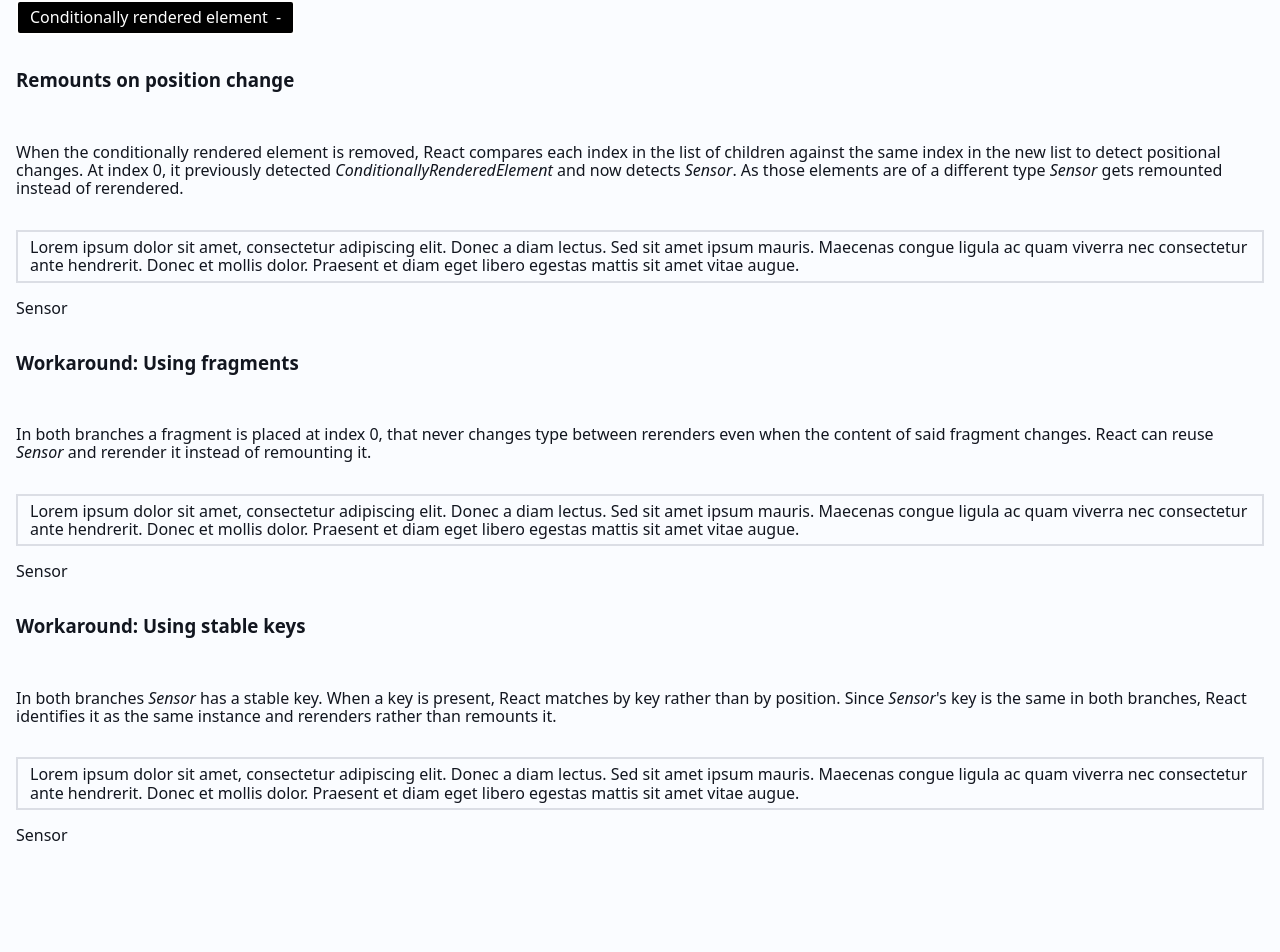
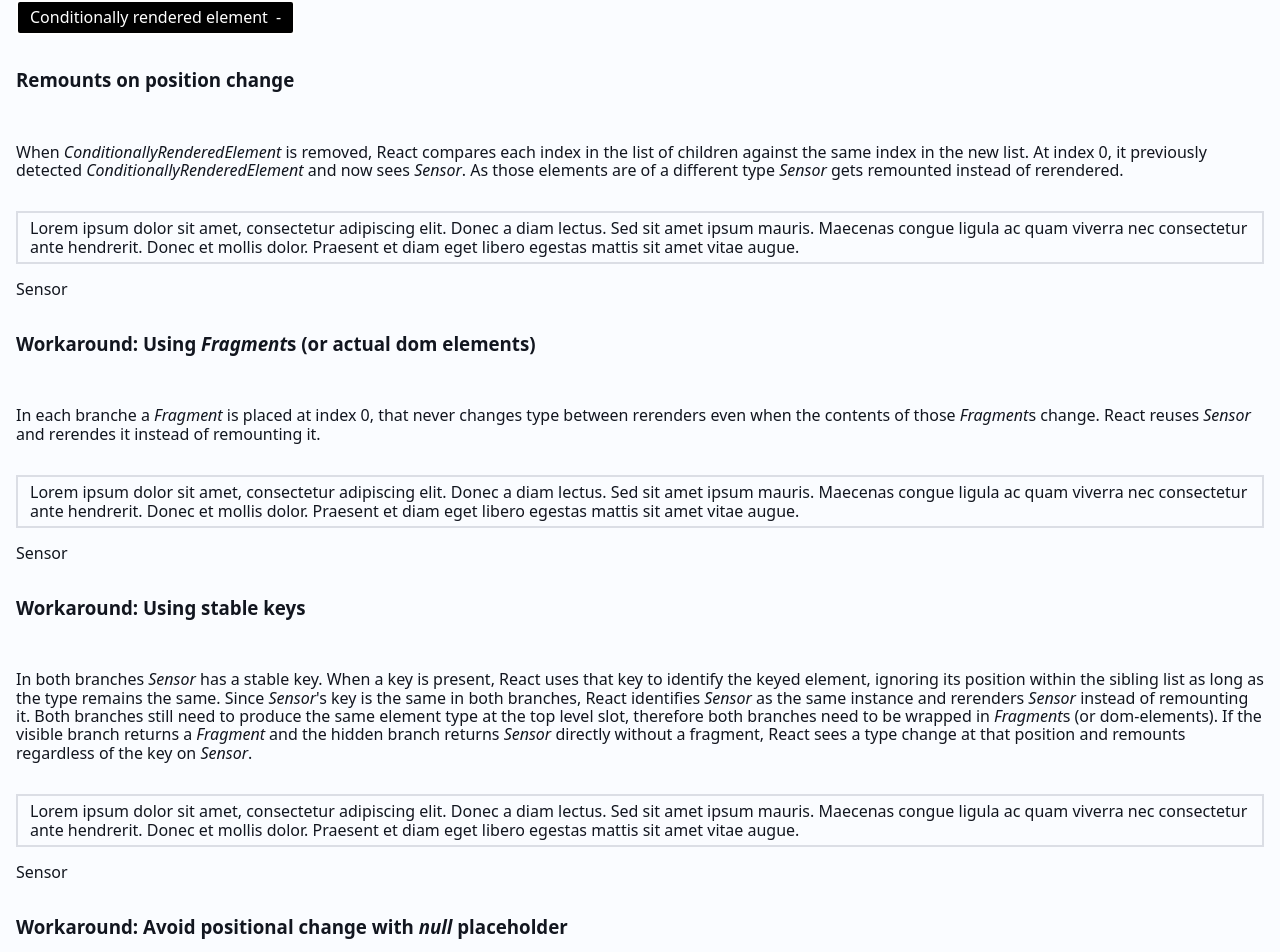
Before and after one commit to maurer2/mount-surprisius, a React (Vite) app: page / in a window 1280 px wide. Shown: the part 168-1120 px from the top of the page. Before the commit the page ends 1014 px from the top, so only its background shows below. Built offline with nearby package versions, Linux system fonts and the light colour scheme.

Commit message:
Extended positional change example

```diff
--- a/src/features/home/components/PositionalChange/index.tsx
+++ b/src/features/home/components/PositionalChange/index.tsx
@@ -59,11 +59,10 @@ export function PositionalChange() {
 
       <h3>Remounts on position change</h3>
       <p>
-        When the conditionally rendered element is removed, React compares each index in the list of
-        children against the same index in the new list to detect positional changes. At index 0, it
-        previously detected <em>ConditionallyRenderedElement</em> and now detects <em>Sensor</em>.
-        As those elements are of a different type <em>Sensor</em> gets remounted instead of
-        rerendered.
+        When <em>ConditionallyRenderedElement</em> is removed, React compares each index in the list
+        of children against the same index in the new list. At index 0, it previously detected{' '}
+        <em>ConditionallyRenderedElement</em> and now sees <em>Sensor</em>. As those elements are of
+        a different type <em>Sensor</em> gets remounted instead of rerendered.
       </p>
       {isVisible ? (
         <>
@@ -71,16 +70,16 @@ export function PositionalChange() {
           <Sensor name="Sensor 1" />
         </>
       ) : (
-        <>
-          <Sensor name="Sensor 1" />
-        </>
+        <Sensor name="Sensor 1" />
       )}
 
-      <h3>Workaround: Using fragments</h3>
+      <h3>
+        Workaround: Using <em>Fragment</em>s (or actual dom elements)
+      </h3>
       <p>
-        In both branches a fragment is placed at index 0, that never changes type between rerenders
-        even when the content of said fragment changes. React can reuse <em>Sensor</em> and rerender
-        it instead of remounting it.
+        In each branche a <em>Fragment</em> is placed at index 0, that never changes type between
+        rerenders even when the contents of those <em>Fragment</em>s change. React reuses{' '}
+        <em>Sensor</em> and rerendes it instead of remounting it.
       </p>
       {isVisible ? (
         <>
@@ -98,9 +97,15 @@ export function PositionalChange() {
 
       <h3>Workaround: Using stable keys</h3>
       <p>
-        In both branches <em>Sensor</em> has a stable key. When a key is present, React matches by
-        key rather than by position. Since <em>Sensor</em>'s key is the same in both branches, React
-        identifies it as the same instance and rerenders rather than remounts it.
+        In both branches <em>Sensor</em> has a stable key. When a key is present, React uses that
+        key to identify the keyed element, ignoring its position within the sibling list as long as
+        the type remains the same. Since <em>Sensor</em>'s key is the same in both branches, React
+        identifies <em>Sensor</em> as the same instance and rerenders <em>Sensor</em> instead of
+        remounting it. Both branches still need to produce the same element type at the top level
+        slot, therefore both branches need to be wrapped in <em>Fragment</em>s (or dom-elements). If
+        the visible branch returns a <em>Fragment</em> and the hidden branch returns <em>Sensor</em>{' '}
+        directly without a fragment, React sees a type change at that position and remounts
+        regardless of the key on <em>Sensor</em>.
       </p>
       {isVisible ? (
         <>
@@ -112,6 +117,18 @@ export function PositionalChange() {
           <Sensor name="Sensor 3" key="sensor-3" />
         </>
       )}
+
+      <h3>
+        Workaround: Avoid positional change with <em>null</em> placeholder
+      </h3>
+      <p>
+        In this case the first slot is always occupied by either
+        <em>ConditionallyRenderedElement</em> when visible or <em>null</em> when hidden. So{' '}
+        <em>Sensor</em> always stays at index 1. React detects the same component type at the same
+        index and rerenders <em>Sensor</em> instead of remounting it.
+      </p>
+      {isVisible ? <ConditionallyRenderedElement /> : null}
+      <Sensor name="Sensor 4" />
     </article>
   );
 }
```
